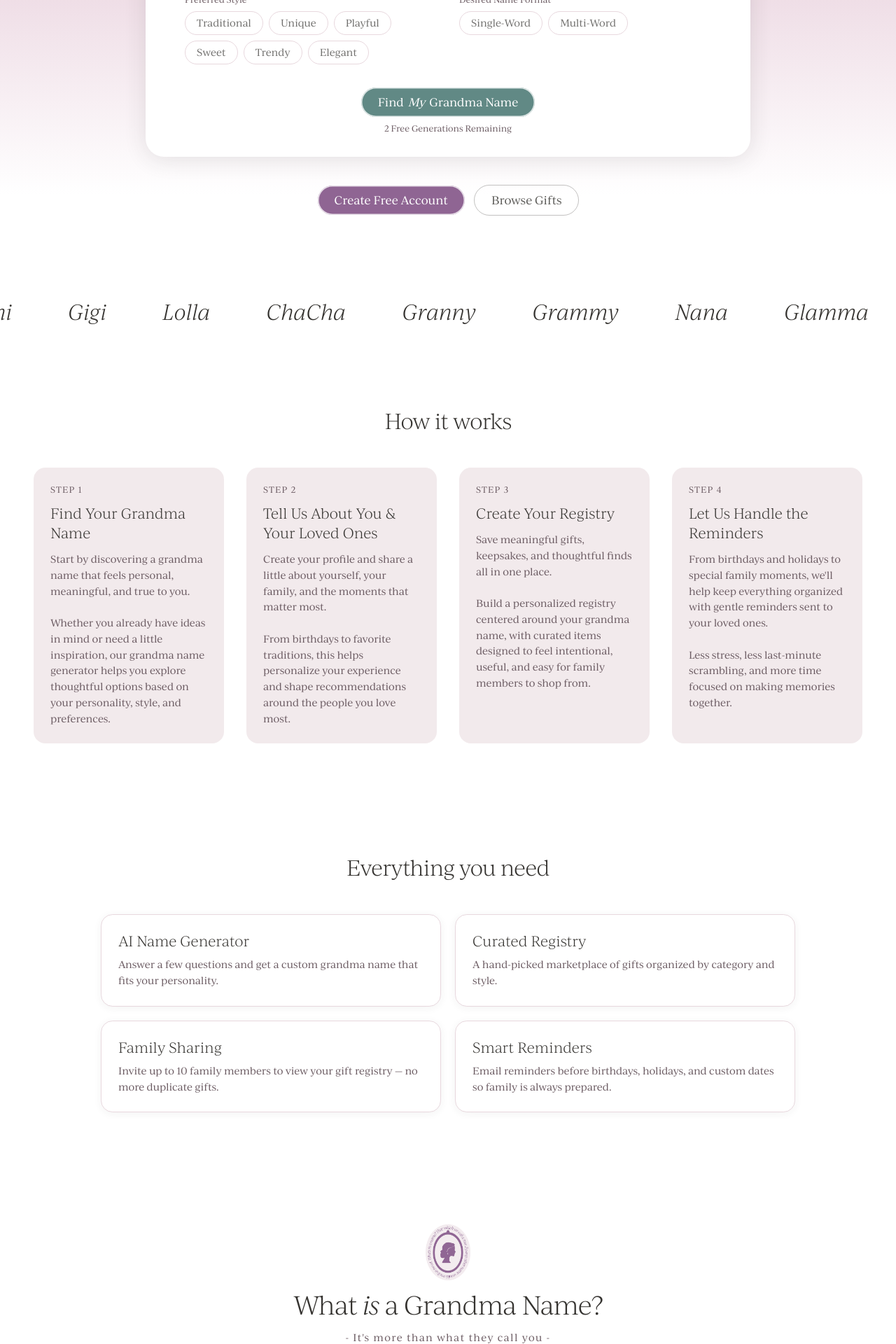
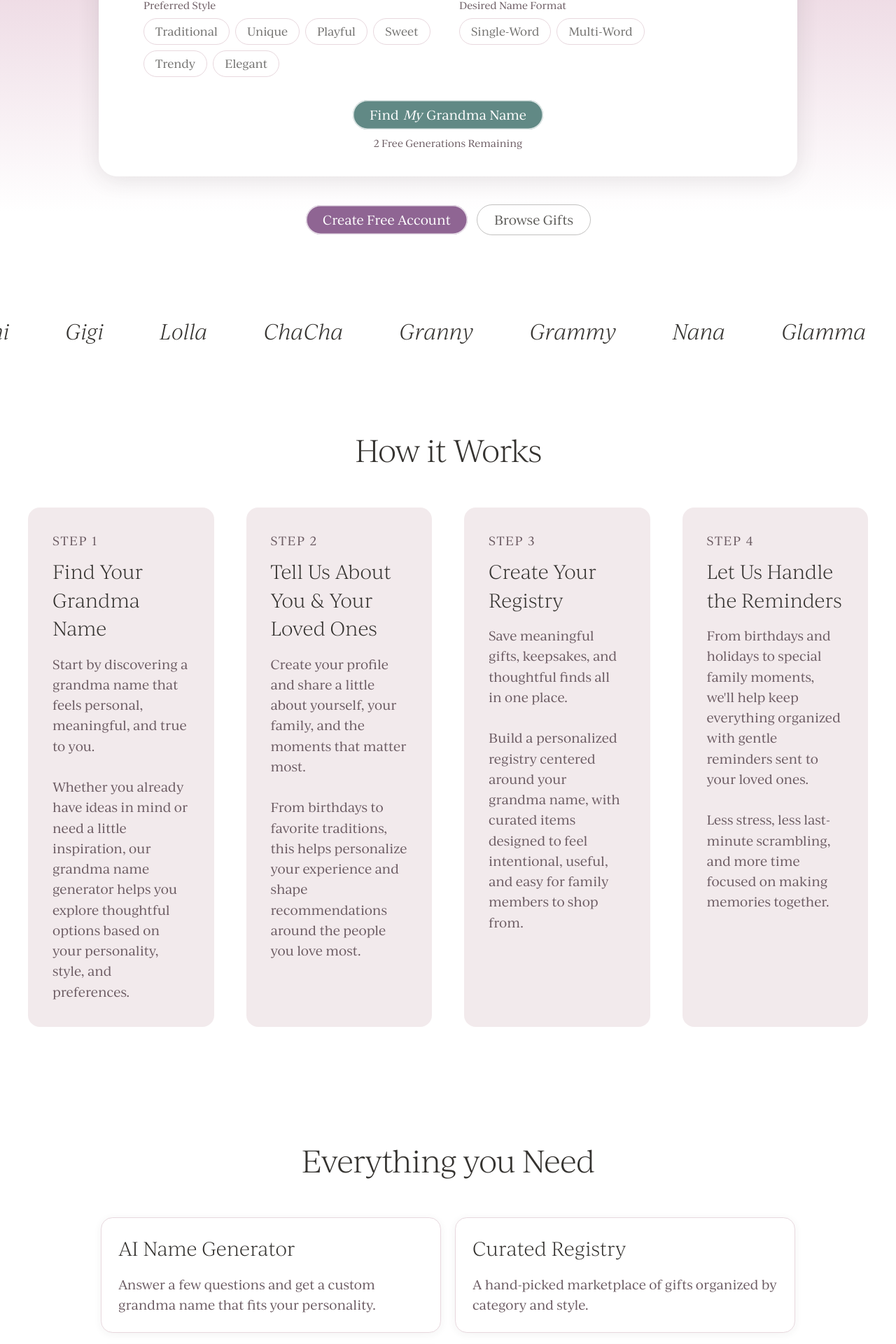
Before and after one commit to mad-banana-projects/my-grandma-name, a Next.js app: page / in a window 1280 px wide. Shown: the part 340-2260 px from the top of the page at 70% size. Built offline with nearby package versions, Linux system fonts and the light colour scheme; no server answers.

Commit message:
landing page styling updates

```diff
--- a/app/(public)/page.tsx
+++ b/app/(public)/page.tsx
@@ -128,7 +128,7 @@ export default async function LandingPage() {
             <div className="mt-10 flex flex-col items-center justify-center gap-3 px-4 sm:flex-row">
               <Link
                 href="/signup"
-                className={cn(buttonVariants({ size: 'lg' }), 'w-full sm:w-auto bg-[#8f6593] hover:bg-[#7a5680]')}
+                className={cn(buttonVariants({ size: 'lg' }), 'w-full sm:w-auto bg-[#8f6593] hover:bg-[#7a5680] text-[18px]')}
               >
                 Create Free Account
               </Link>
@@ -136,7 +136,7 @@ export default async function LandingPage() {
                 href="/browse-products"
                 className={cn(
                   buttonVariants({ size: 'lg', variant: 'outline' }),
-                  'w-full sm:w-auto border-foreground/30 text-foreground/80 hover:bg-foreground/10 hover:text-foreground'
+                  'w-full sm:w-auto border-foreground/30 text-foreground/80 hover:bg-foreground/10 hover:text-foreground text-[18px]'
                 )}
               >
                 Browse Gifts
@@ -165,22 +165,22 @@ export default async function LandingPage() {
 
       {/* How it works */}
       <section className="bg-white py-20">
-        <div className="mx-auto max-w-screen-2xl px-12">
-          <h2 className="font-heading mb-12 text-center text-3xl font-light tracking-tight">
-            How it works
+        <div className="w-full px-10">
+          <h2 className="font-heading mb-12 text-center text-[43px] font-light tracking-tight">
+            How it Works
           </h2>
-          <div className="grid gap-8 sm:grid-cols-2 lg:grid-cols-4">
+          <div className="grid gap-[46px] sm:grid-cols-2 lg:grid-cols-4">
             {HOW_IT_WORKS.map(({ step, title, description }) => {
               const split = description.indexOf('. ')
               const first = split !== -1 ? description.slice(0, split + 1) : description
               const rest = split !== -1 ? description.slice(split + 2) : null
               return (
-                <div key={step} className="space-y-3 rounded-xl bg-muted p-6">
-                  <p className="text-xs font-medium uppercase tracking-widest text-muted-foreground">
+                <div key={step} className="space-y-3 rounded-xl bg-muted p-[35px]">
+                  <p className="text-[17px] font-medium uppercase tracking-widest text-muted-foreground">
                     Step {step}
                   </p>
-                  <h3 className="font-heading text-xl font-light">{title}</h3>
-                  <p className="text-sm leading-relaxed text-muted-foreground">
+                  <h3 className="font-heading text-[27px] font-light">{title}</h3>
+                  <p className="text-[18px] leading-relaxed text-muted-foreground mt-4">
                     {first}
                     {rest && <><br /><br />{rest}</>}
                   </p>
@@ -194,8 +194,8 @@ export default async function LandingPage() {
       {/* Features */}
       <section className="bg-background py-20">
         <div className="mx-auto max-w-5xl px-4">
-          <h2 className="font-heading mb-12 text-center text-3xl font-light tracking-tight">
-            Everything you need
+          <h2 className="font-heading mb-12 text-center text-[43px] font-light tracking-tight">
+            Everything you Need
           </h2>
           <div className="grid gap-5 sm:grid-cols-2">
             {FEATURES.map(({ title, description }) => (
@@ -203,8 +203,8 @@ export default async function LandingPage() {
                 key={title}
                 className="rounded-xl border border-border bg-white p-6 space-y-2 shadow-[0_2px_12px_rgba(53,51,48,0.06)]"
               >
-                <h3 className="font-heading text-xl font-light">{title}</h3>
-                <p className="text-sm leading-relaxed text-muted-foreground">{description}</p>
+                <h3 className="font-heading text-[27px] font-light">{title}</h3>
+                <p className="text-[18px] leading-relaxed text-muted-foreground mt-4">{description}</p>
               </div>
             ))}
           </div>
@@ -220,20 +220,20 @@ export default async function LandingPage() {
             <Image
               src="/images/wording/purple-logo-with-words.png"
               alt="My Grandma Name"
-              width={80}
-              height={80}
-              className="h-20 w-auto"
+              width={96}
+              height={96}
+              className="h-24 w-auto"
             />
-            <h2 className="font-heading text-4xl font-light tracking-tight">
+            <h2 className="font-heading text-[43px] font-light tracking-tight">
               What <em>is</em> a Grandma Name?
             </h2>
-            <p className="text-sm tracking-widest text-muted-foreground">
+            <p className="text-[17px] tracking-widest text-muted-foreground">
               - It&apos;s more than what they call you -
             </p>
           </div>
 
           {/* Two-column body */}
-          <div className="grid gap-10 text-sm leading-relaxed text-foreground/80 sm:grid-cols-2 sm:gap-16">
+          <div className="grid gap-10 text-[18px] leading-relaxed text-foreground/80 sm:grid-cols-2 sm:gap-16">
             <div className="space-y-4">
               <p>
                 A grandma name is the name your family comes to know you by, the one that shows up in memories, traditions, and the everyday moments that matter most.
@@ -270,8 +270,8 @@ export default async function LandingPage() {
 
       {/* Founder quote */}
       <section className="bg-[#618985] py-16">
-        <div className="mx-auto max-w-3xl px-8 text-center">
-          <blockquote className="font-heading text-3xl font-light leading-snug text-white sm:text-4xl">
+        <div className="mx-auto max-w-5xl px-8 text-center">
+          <blockquote className="font-heading text-4xl font-light leading-snug text-white sm:text-5xl">
             &ldquo;Your <em>grandma</em>{' '}name is more than a title. It&apos;s a connection to your loved ones.&rdquo;
           </blockquote>
           <div className="mt-6 flex items-center justify-end gap-3">
@@ -307,11 +307,11 @@ export default async function LandingPage() {
           <Image
             src="/images/wording/white-black-logo-with-wording.png"
             alt="My Grandma Name"
-            width={320}
-            height={80}
-            className="h-16 w-auto"
+            width={416}
+            height={104}
+            className="h-[83px] w-auto"
           />
-          <div className="mt-8 space-y-4 text-sm leading-relaxed text-foreground/80">
+          <div className="mt-8 space-y-4 text-[18px] leading-relaxed text-foreground/80">
             <p>
               My Grandma Name is being built to make gifting feel thoughtful again — with curated ideas, gentle reminders, and personalized touches that reflect who you are and how your family knows you.
             </p>
--- a/components/name-generator/hero-generator.tsx
+++ b/components/name-generator/hero-generator.tsx
@@ -64,7 +64,7 @@ function PillButton({
       type="button"
       onClick={onClick}
       className={cn(
-        'rounded-full border px-4 py-1.5 text-sm transition-colors',
+        'rounded-full border px-4 py-1.5 text-[16px] transition-colors',
         selected
           ? 'border-primary bg-primary text-white'
           : 'border-border bg-white text-foreground/70 hover:border-primary/50 hover:text-foreground'
@@ -206,10 +206,10 @@ export function HeroGenerator({
   }
 
   return (
-    <div className="mx-auto w-full max-w-4xl px-4">
+    <div className="mx-auto w-full max-w-[1030px] px-4">
 
       {/* Generator form card */}
-      <div className="rounded-3xl bg-white px-14 py-8 shadow-[0_4px_32px_rgba(53,51,48,0.12)]">
+      <div className="rounded-3xl bg-white px-[64px] py-[37px] shadow-[0_4px_32px_rgba(53,51,48,0.12)]">
         <form onSubmit={handleSubmit} className="space-y-6">
 
           {/* Row 1: first name + name to avoid */}
@@ -241,7 +241,7 @@ export function HeroGenerator({
           {/* Row 2: preferred style + preferred vibe */}
           <div className="grid grid-cols-1 gap-8 sm:grid-cols-2">
             <div className="space-y-2">
-              <Label>Preferred Style</Label>
+              <Label className="text-[14px]">Preferred Style</Label>
               <div className="flex flex-wrap gap-2">
                 {STYLES.map((s) => (
                   <PillButton
@@ -255,7 +255,7 @@ export function HeroGenerator({
               </div>
             </div>
             <div className="space-y-2">
-              <Label>Desired Name Format</Label>
+              <Label className="text-[14px]">Desired Name Format</Label>
               <div className="flex flex-wrap gap-2">
                 {FORMATS.map((f) => (
                   <PillButton
@@ -276,14 +276,14 @@ export function HeroGenerator({
               type="submit"
               size="lg"
               disabled={loading || !firstName || !nameToAvoid || (!isSignedIn && anonUsesLeft <= 0)}
-              className="w-full sm:w-auto bg-[#618985] text-white hover:bg-[#527673] disabled:opacity-100 disabled:bg-[#618985]"
+              className="w-full sm:w-auto bg-[#618985] text-[18px] text-white hover:bg-[#527673] disabled:opacity-100 disabled:bg-[#618985]"
             >
               {loading ? 'Finding your name…' : <>Find <em>My</em> Grandma Name</>}
             </Button>
 
             {/* Anon limit */}
             {!isSignedIn && (
-              <p className="text-xs text-muted-foreground">
+              <p className="text-[14px] text-muted-foreground">
                 {anonUsesLeft > 0
                   ? `${anonUsesLeft} Free ${anonUsesLeft === 1 ? 'Generation' : 'Generations'} Remaining`
                   : 'Limit reached — create an account for more'}
@@ -292,7 +292,7 @@ export function HeroGenerator({
 
             {/* Free-tier limit */}
             {isSignedIn && !isPaidGrandma && freeUsesLeft !== null && (
-              <p className="text-xs text-muted-foreground">
+              <p className="text-[14px] text-muted-foreground">
                 {freeUsesLeft > 0
                   ? `${freeUsesLeft} ${freeUsesLeft === 1 ? 'generation' : 'generations'} remaining`
                   : <>Limit reached. <a href="/subscribe" className="underline underline-offset-2 hover:text-foreground">Upgrade</a> for more.</>}
--- a/components/sections/dinner-party-section.tsx
+++ b/components/sections/dinner-party-section.tsx
@@ -7,11 +7,11 @@ export function DinnerPartySection() {
       {/* Left: text — inherits section gradient */}
       <div className="flex w-full items-center px-10 py-10 sm:w-3/5 sm:px-16">
         <div className="max-w-2xl space-y-4">
-          <h2 className="font-heading text-3xl font-light tracking-tight sm:text-4xl">
-            Being a grandma looks different for everyone
+          <h2 className="font-heading text-[43px] font-light tracking-tight">
+            Being a Grandma Looks Different for Everyone
           </h2>
           <span className="block h-px w-12 bg-foreground/20" />
-          <div className="space-y-4 text-sm leading-relaxed text-foreground/70">
+          <div className="space-y-4 text-[18px] leading-relaxed text-foreground/70">
             <p>
               Every family has different traditions, personalities, and histories — but one thing is shared across all grandparents: the love we have for our grandkids.
             </p>
```
